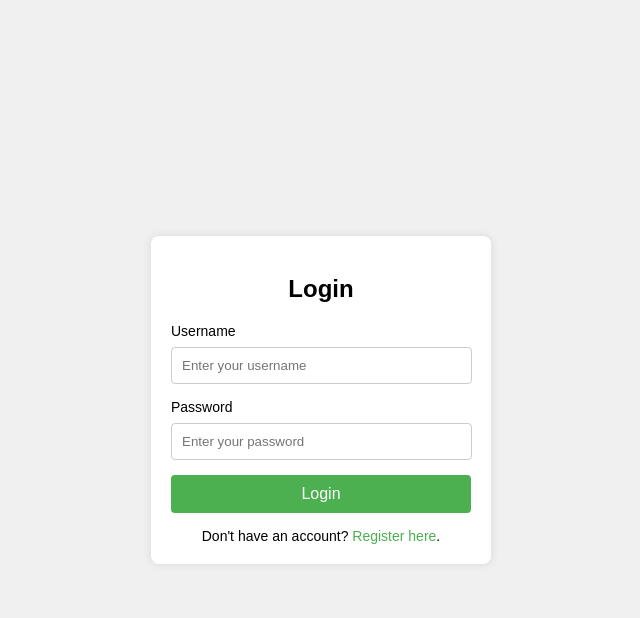
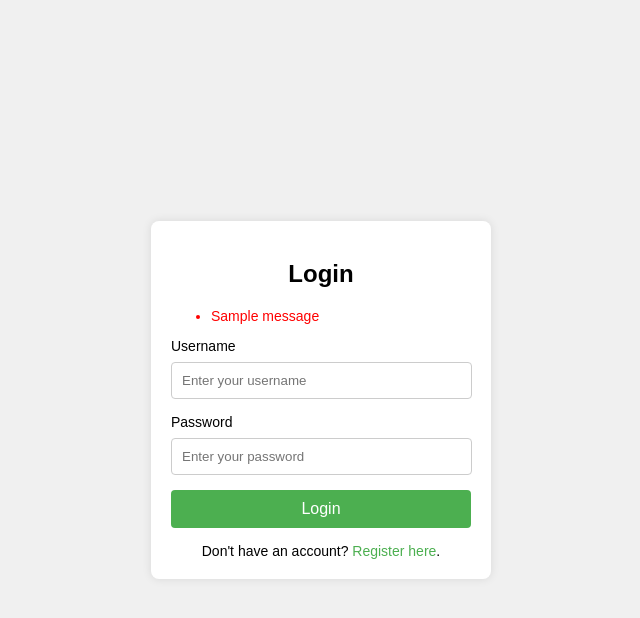
Before and after one commit to DanielAlexanderTorres817/Fantasy-League-DB, a Flask app: page /login in a window 1280 px wide. Shown: the top 618 px of the page, without its empty margins (319-959 px from the left). Run offline with Flask 3, Linux system fonts and the light colour scheme; tables that the repository leaves empty hold one stand-in row (values such as "Sample post"); one stand-in notice (Sample message) is shown.

Commit message:
fixed flash error message, made name optional field in registration page

```diff
--- a/templates/login.html
+++ b/templates/login.html
@@ -67,12 +67,29 @@
         .register-link a:hover {
             text-decoration: underline;
         }
+        .flash-messages {
+            color: red;
+            font-size: 14px;
+            margin-bottom: 10px;
+        }
     </style>
 </head>
 <body>
 
     <div class="login-container">
         <h2>Login</h2>
+        <!-- Flash messages for feedback -->
+        {% with messages = get_flashed_messages(with_categories=true) %}
+            {% if messages %}
+                <div class="flash-messages">
+                    <ul>
+                        {% for category, message in messages %}
+                            <li class="{{ category }}">{{ message }}</li>
+                        {% endfor %}
+                    </ul>
+                </div>
+            {% endif %}
+        {% endwith %}
         <form action="/login" method="POST">
             <div class="error-message">
                 <!-- Error messages can be displayed here -->
--- a/templates/register.html
+++ b/templates/register.html
@@ -88,7 +88,7 @@
         <!-- Registration form -->
         <form action="/register" method="POST">
             <label for="name">Full Name</label>
-            <input type="text" id="name" name="name" placeholder="Enter your full name" required>
+            <input type="text" id="name" name="name" placeholder="Enter your full name">
 
             <label for="email">Email</label>
             <input type="email" id="email" name="email" placeholder="Enter your email" required>
--- a/views.py
+++ b/views.py
@@ -62,7 +62,6 @@ def register():
         db.session.add(new_user)
         db.session.commit()
 
-        flash("Welcome to WasteWise! Please log in.", "success")
         return redirect(url_for("views.login"))
 
     return render_template("register.html")
```
